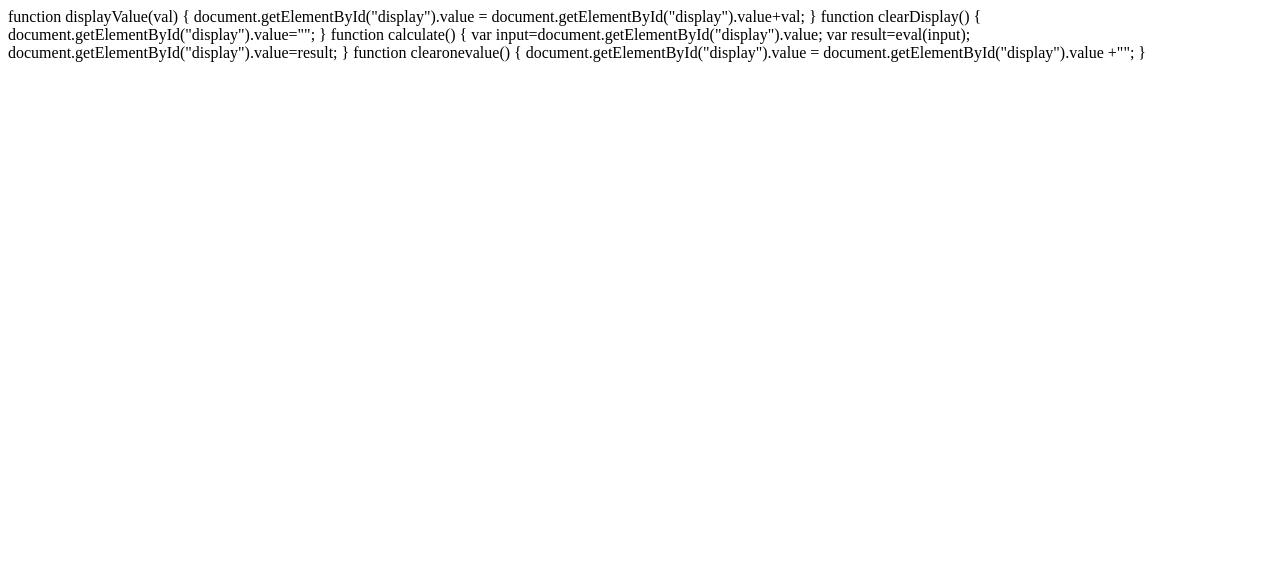
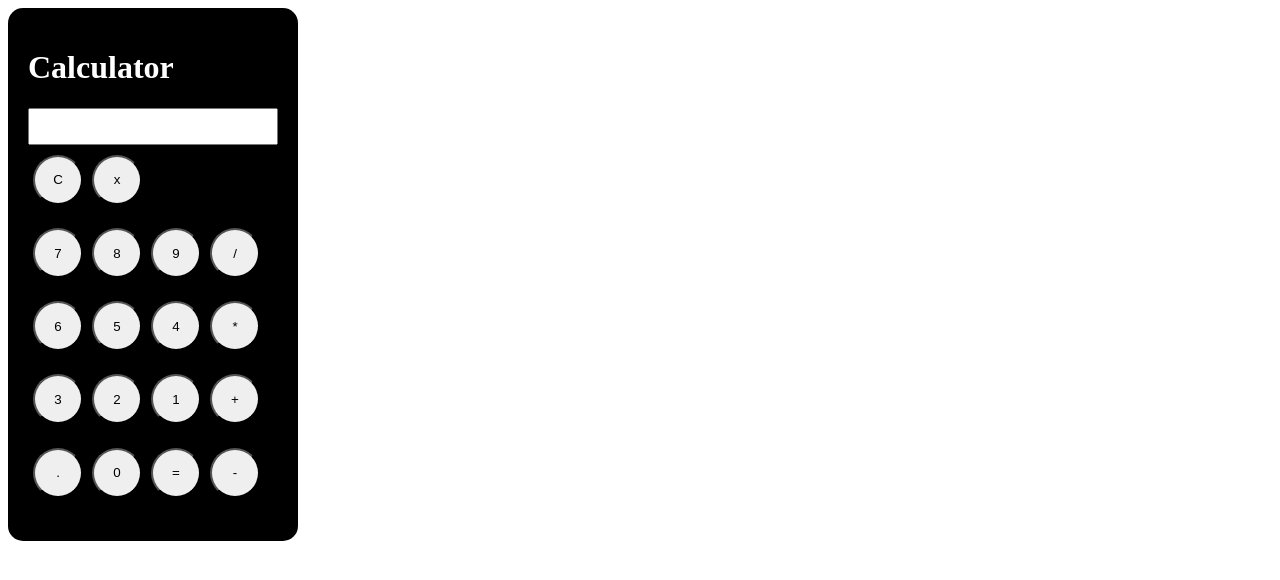
Before and after one commit to Mohanrajs088/project, a plain HTML site: page index.html in a window 1280 px wide. Drawn offline with Linux system fonts and the light colour scheme; files that its build step writes are made by us from their sources.

Commit message:
html file

```diff
--- a/index.html
+++ b/index.html
@@ -1,18 +1,45 @@
-function displayValue(val)
-{
-    document.getElementById("display").value = document.getElementById("display").value+val;
-}
-function clearDisplay()
-{
-    document.getElementById("display").value="";
-}
-function calculate()
-{
-    var input=document.getElementById("display").value;
-    var result=eval(input);
-    document.getElementById("display").value=result;
-}
-function clearonevalue()
-{
-    document.getElementById("display").value = document.getElementById("display").value +"";
-}
+<!DOCTYPE html>
+<html lang="en">
+<head>
+    <meta charset="UTF-8">
+    <meta name="viewport" content="width=device-width, initial-scale=1.0">
+    <title>Calculator</title>
+    <link href="/html/css/style.css" rel="stylesheet"/>
+</head>
+<body>
+    <div class="calculator">
+      <h1>Calculator</h1>
+      <input type="text" id="display"/>
+      <div class="button">
+        <button class="btn" onclick="clearDisplay()">C</button>
+        <button class="btn" onclick="clearonevalue()">x</button>
+
+        <div class="btn-wrap">
+            <button class="btn" onclick="displayValue(7)">7</button>
+            <button class="btn"onclick="displayValue(8)">8</button>
+            <button class="btn"onclick="displayValue(9)">9</button>
+            <button class="btn"onclick="displayValue('/')">/</button>
+        </div>
+        <div class="btn-wrap">
+            <button class="btn"onclick="displayValue(6)">6</button>
+            <button class="btn"onclick="displayValue(5)">5</button>
+            <button class="btn"onclick="displayValue(4)">4</button>
+            <button class="btn"onclick="displayValue('*')">*</button>
+        </div>
+        <div class="btn-wrap">
+            <button class="btn"onclick="displayValue(3)">3</button>
+            <button class="btn"onclick="displayValue(2)">2</button>
+            <button class="btn"onclick="displayValue(1)">1</button>
+            <button class="btn"onclick="displayValue('+')">+</button>
+        </div>
+        <div class="btn-wrap">
+            <button class="btn"onclick="displayValue('.')">.</button>
+            <button class="btn"onclick="displayValue(0)">0</button>
+            <button class="btn"onclick="calculate()">=</button>
+            <button class="btn"onclick="displayValue('-')">-</button>
+        </div>
+      </div>
+    </div>
+    <script src="/html/css/javascript/java.js"></script>
+</body>
+</html>
```
